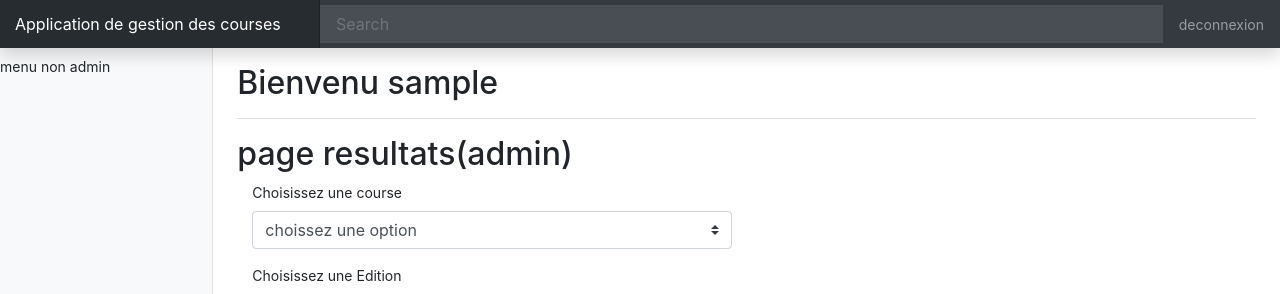
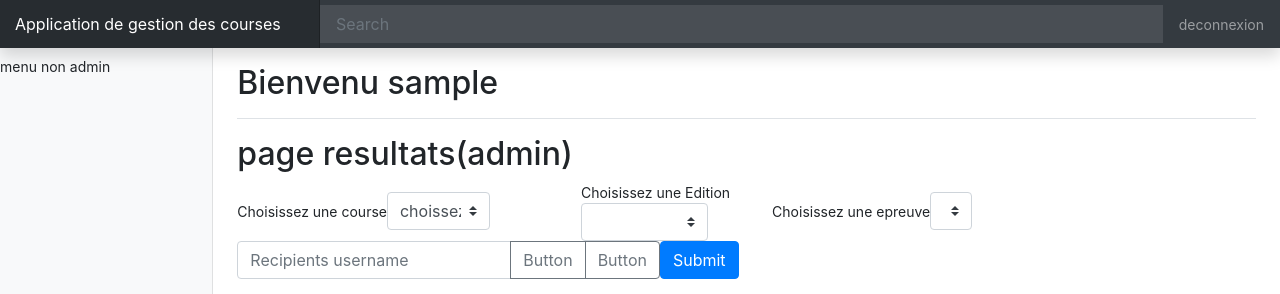
Before and after one commit to mdsalem17/Running-Club, a PHP site: page /adm/resultats.php in a window 1280 px wide. Shown: the top 294 px of the page. Run offline with PHP 8.4, Linux system fonts and the light colour scheme; the visitor is signed in with stand-in values (Sample User, id 1); data comes from the database, SQL or seed files in the repository; lists and menus that the app fills with data are empty.

Commit message:
resultat admin done,vert

```diff
--- a/projetlifbdw/adm/import.php
+++ b/projetlifbdw/adm/import.php
@@ -109,7 +109,7 @@ if (file_exists('../includes/functions.php')) {
 
         <div class="form-group">
         <label for="select_edition"> Choisissez une Edition</label>
-		<select class="form-control custom-select" id="select_edition">
+		<select class="form-control custom-select" id="select_edition"  name="select_edition">
 		</select>
         </div>
 
--- a/projetlifbdw/adm/resultats.php
+++ b/projetlifbdw/adm/resultats.php
@@ -51,14 +51,14 @@ if (file_exists('../includes/functions.php')) {
 
                     epreuves = JSON.parse(epreuves)
                     $('#select_epreuve').empty();
-                    $('#select_epreuve').append('<option value="0" selected> T  out</option>');
+                    $('#select_epreuve').append('<option value="0" selected> Tout</option>');
                     for (let i = 1; i<epreuves.length; i++){
                         $('#select_epreuve').append('<option value = "' +  epreuves[i].idEpreuve +'">' + epreuves[i].type + '</option>')
                     }
 
 				})
 			})
-        })
+        });
         /*
         $(document).ready(function(){
 			$("#submit_search_button").click(function(){
@@ -90,38 +90,27 @@ if (file_exists('../includes/functions.php')) {
             $("#data_form").on("submit",function(e){
             e.preventDefault();
 
-            $("#loading-img").css("display","block");
+
             var sendData = $( this ).serialize();
             $.ajax({
-            url: "includes/functions.php"
+                url: "includes/functions.php",
                 type: "POST",
                 data:  new FormData(this),
                 contentType: false,
                         cache: false,
                 processData:false,
                 success: function(data){
-            $("#loading-img").css("display","none");
-            $(".response_msg").text(data);
-            $(".response_msg").slideDown().fadeOut(3000000000);
-            //$("#data_form").find("input[type=text], textarea").val("");
+                    console.log("submission got-" + data +"-skjdk ")
+                    $("#query_table_response").html(data);
 
-
-            var string = data;
-            var substring = "new anime has been added";
-
-            $CANreset = string.includes(substring);
-            console.log($CANreset);
-
-            //$DONTreset = s( data == 'anime might already exists!!! if in doubt, contact admin!') || (data == '') || ( data =='invalid registration;probably you upload a wrong image type, contact AnimeFN admins immediately for follow up!!!');
-
-            //alert(data);
-            //console.log($DONTreset);
+                    /*$CANreset = string.includes(substring);
                         if ($CANreset)
-            {$("#data_form")[0].reset();
+                            {
+                                $("#data_form")[0].reset();
 
                             }
 
-
+                            */
                     }
 
                 });
@@ -137,8 +126,8 @@ if (file_exists('../includes/functions.php')) {
             });
         });
 
-        var container = document.getElementById("query_table_response");
-        container.innerHTML = response;
+        //var container = document.getElementById("query_table_response");
+        //container.innerHTML = response;
 
 	</script>
 
@@ -166,11 +155,12 @@ if (file_exists('../includes/functions.php')) {
     <?php  //get_dashboard_template("accueil","sds","sds","ds", get_liste_des_courses()   )?>
 
     <?Php
-    $content = '<form id="data_form"  class="col-md-6 col-md-offset-3">
+    //col-md-6 col-md-offset-3
+    $content = '<form id="data_form"  class=" form-inline">
         <div class="form-group">
         <label for="select">Choisissez une course</label>
 
-        <select class="form-control custom-select" id="select_course">
+        <select class=" form-control custom-select" style="width:30%;"   id="select_course" name="select_course">
         <option value="0" selected> choissez une option</option>';
 
 
@@ -192,23 +182,32 @@ if (file_exists('../includes/functions.php')) {
 
         <div class="form-group">
         <label for="select_edition"> Choisissez une Edition</label>
-		<select class="form-control custom-select" id="select_edition">
+		<select class=" col-md-8 form-control custom-select" id="select_edition" name="select_edition">
 		</select>
         </div>
 
 
         <div class="form-group">
         <label for="select_epreuve"> Choisissez une epreuve</label>
-		<select class="form-control custom-select" id="select_epreuve">
+		<select class="form-control custom-select"  id="select_epreuve" name="select_epreuve">
         </select>
+
         </div>
 
-        <div id ="query_table_response">
+        <div class="input-group">
+    <input type="text" class="form-control" placeholder="Recipients username" aria-label="Recipients username" aria-describedby="basic-addon2">
+    <div class="input-group-append">
+        <button class="btn btn-outline-secondary" type="button">Button</button>
+        <button class="btn btn-outline-secondary" type="button">Button</button>
+    </div>
     </div>
 
         <button type="submit" class="btn btn-primary" id = "submit_search_button">Submit</button>
 
     </form>
+
+    <div id ="query_table_response">
+        </div>
       ';
       get_dashboard_template($content,"page resultats(admin)", false,false,false,"page_not_table"  )?>
     </body>
--- a/projetlifbdw/espaceperso.php
+++ b/projetlifbdw/espaceperso.php
@@ -49,7 +49,7 @@ if (  !isset( $_SESSION["slogin"] )   ||  ! is_user ($_SESSION["slogin"] ) ){
         echo "<br>";
         echo  is_user ($_SESSION["slogin"] );
 
-        exit(" access with session without get variable ");
+        exit(" access with session without get variable || vous etes connecté mais vous ne demandez pas d'acceder à une page ");
 
 
 
@@ -68,7 +68,7 @@ if (  !isset( $_SESSION["slogin"] )   ||  ! is_user ($_SESSION["slogin"] ) ){
             case "adherents"    :   include ('adm/adherents.php'); break;
             case "adherent"     :   include ('adm/adherent.php'); break;
             case "resultats"     :   include ('adm/resultats.php'); break;
-            case "import"     :   include ('./adm/import.php'); break;
+            case "import"     :   include ('adm/import.php'); break;
             default: include('erreur.php');
         }
 
--- a/projetlifbdw/includes/functions.php
+++ b/projetlifbdw/includes/functions.php
@@ -98,22 +98,19 @@ function import_load_course(){
 }
 
 if (isset($_POST["id_course_to_list"]  ))  echo import_load_editions($_POST["id_course_to_list"] );
+
 function import_load_editions($id_course){
-
-
   $id_course = clean_for_queries($id_course);
-  //echo $id_course ."<BR>";
 
   $query= "SELECT  * from Edition Where idCourse = '$id_course' ";
   $result1 = traiterRequeteK($query);
-  //echo "sdks <BR>";
-
-  //print_r($result1);
-  //echo "sdks <BR>";
 
   return json_encode(encodeArray($result1, "ISO-8859-1")) ;
 
 }
+
+
+
 
 if (isset($_POST["id_edition_to_list"]  ))  echo import_load_epreuves($_POST["id_edition_to_list"] );
 function import_load_epreuves($id_edition){
@@ -124,8 +121,29 @@ function import_load_epreuves($id_edition){
 
 }
 
-//fonction qui renvoie le menu admin if is_admin, ou l'autre menu sinon.
 
+if (isset($_POST["select_course"] , $_POST["select_edition"] , $_POST["select_epreuve"] )   ) echo tassa($_POST["select_course"] , $_POST["select_edition"] , $_POST["select_epreuve"] ) ;
+
+function tassa($cors,$edt,$eprv){
+  //return " $cors,$edt,$eprv tassa";
+
+  $cors = clean_for_queries($cors);
+  $edt = clean_for_queries($edt);
+  $eprv =  clean_for_queries($eprv);
+  //if ==0, all sinon, selected et id dans eprv.
+  if ($eprv ==0) $query= "SELECT  dossard , rang , nom , prenom , sexe from Resultat Where idEdition= '$edt'; ";
+  else $query= "SELECT  dossard , rang , nom , prenom , sexe from Resultat Where idEdition = '$edt' AND idEpreuve= '$eprv' ; ";
+
+  $res = traiterRequeteK($query);
+  return Array2Table($res);
+  //return json_encode(encodeArray($result1, "ISO-8859-1")) ;
+}
+
+
+
+
+
+//fonction qui renvoie le menu admin if is_admin, ou l'autre menu (avec un peu moins de liens) sinon.
 function get_menu_items($username){
 
     if ( is_admin($username)){
@@ -194,6 +212,7 @@ function get_dashboard_template( $content, $title,$add_link  = false, $edit_link
     //echo ;    ;
 }
 
+//appeller lors de la connexion d'un utilisateur, verifie que son user et pass sont bons
 function log_in($username,$password  ){
     //return true;
     $username=clean_for_queries($username);
@@ -207,7 +226,10 @@ function log_in($username,$password  ){
 }
 
 
+
+//appeller lors de la deconnexion
 function log_out(){
+
     session_destroy() ;
     echo "vous êtes deconnecté, vouz allez etre redirigez vers la page d'accueil.";
     header( "refresh:2;url=index.php" );
@@ -217,9 +239,8 @@ function log_out(){
 
 
 //une fonction pour eviter les sql injections. on echappe les mots qu'on recupere d"un user input avant des les utliser dans des requetes
-
-
 //escapes strings for db search (strings must be escaped to prevent injections)
+// elle fait quaisement le travail de mysqli::real_espace_string mais sans connection
 function clean_for_queries($value)
 {
     $search = array("\\",  "\x00", "\n",  "\r",  "'",  '"', "\x1a");
@@ -236,6 +257,8 @@ function clean_for_queries($value)
 
 
 
+
+// fonction qui correige l'encodage des array, pcq mysqli NE les passe au php en utf-8!
 function encodeArray(array $array, string $sourceEncoding, string $destinationEncoding = 'UTF-8'): array
 {
     if($sourceEncoding === $destinationEncoding){
```
Lines whose indentation alone changed are shown as unchanged.
